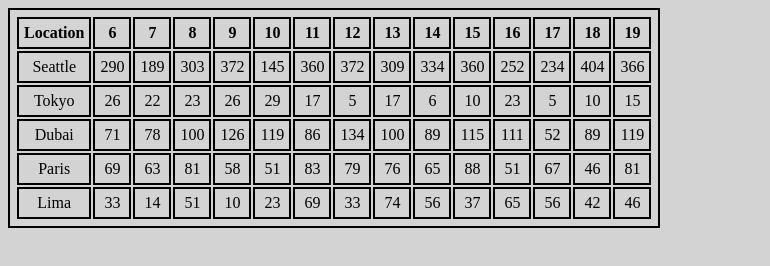
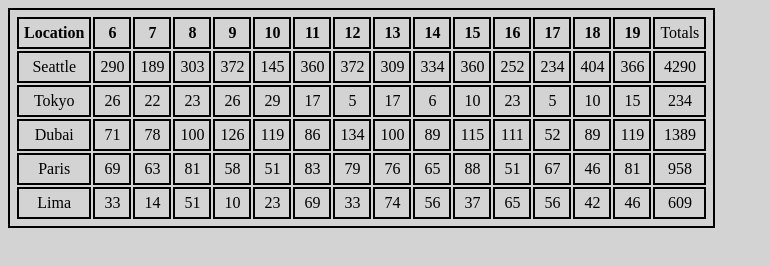
Before and after one commit to WilsonJhub/cookie-stand, a plain HTML site: page sale.html in a window 1280 px wide. Shown: the whole page, without its empty margins (0-770 px from the left). Drawn offline with Linux system fonts and the light colour scheme.

Commit message:
added 'totals' row to table

```diff
--- a/app.js
+++ b/app.js
@@ -31,6 +31,7 @@
     {
       this.customers[i]=random(this.min, this.max);
     }
+
   }
 
   Stores.prototype.setCookies = function(){
@@ -38,14 +39,14 @@
     this.setCustomers();
     let len = this.customers.length;
     for(let i = 0; i < len; i++){
-      let cookiesSold = Math.ceil(this.customers[i] * this.avg);
-      this.cookies.push(cookiesSold);
-      this.total += cookiesSold;
+      let setCustomers = Math.ceil(this.customers[i] * this.avg);
+      this.cookies.push(setCustomers);
+      this.total = this.total + setCustomers;
     }
+
   }
 
-  Stores.prototype.render = function()
-  {
+  Stores.prototype.render = function(){
 
     this.setCookies();
     let body = document.getElementById('shops');
@@ -62,16 +63,13 @@
       tdElem2.textContent = this.cookies[i];
       trElem.appendChild(tdElem2);
 
-      // if(i === hrs.length -2){
+    }
 
-      //   let finalListItem = document.createElement('td');
-      //   finalListItem.textContent = stores.tracker.TotalCookies;
-      //   trElem.appendChild(finalListItem);
+    let totals = document.createElement('td');
+    totals.textContent = this.total;
+    trElem.appendChild(totals);
+    }
 
-      //   break;
-      // }
-    }
-  }
 
   function createTheader(){
 
@@ -88,7 +86,11 @@
       let thElem = document.createElement('th');
       thElem.textContent = hrs[j];
       trElement.appendChild(thElem);
+
     }
+    let totals = document.createElement('td');
+    totals.textContent = ('Totals');
+    trElement.appendChild(totals);
   }
 
 
```
Also changed, not shown: sale.html (+0 -1 lines).
